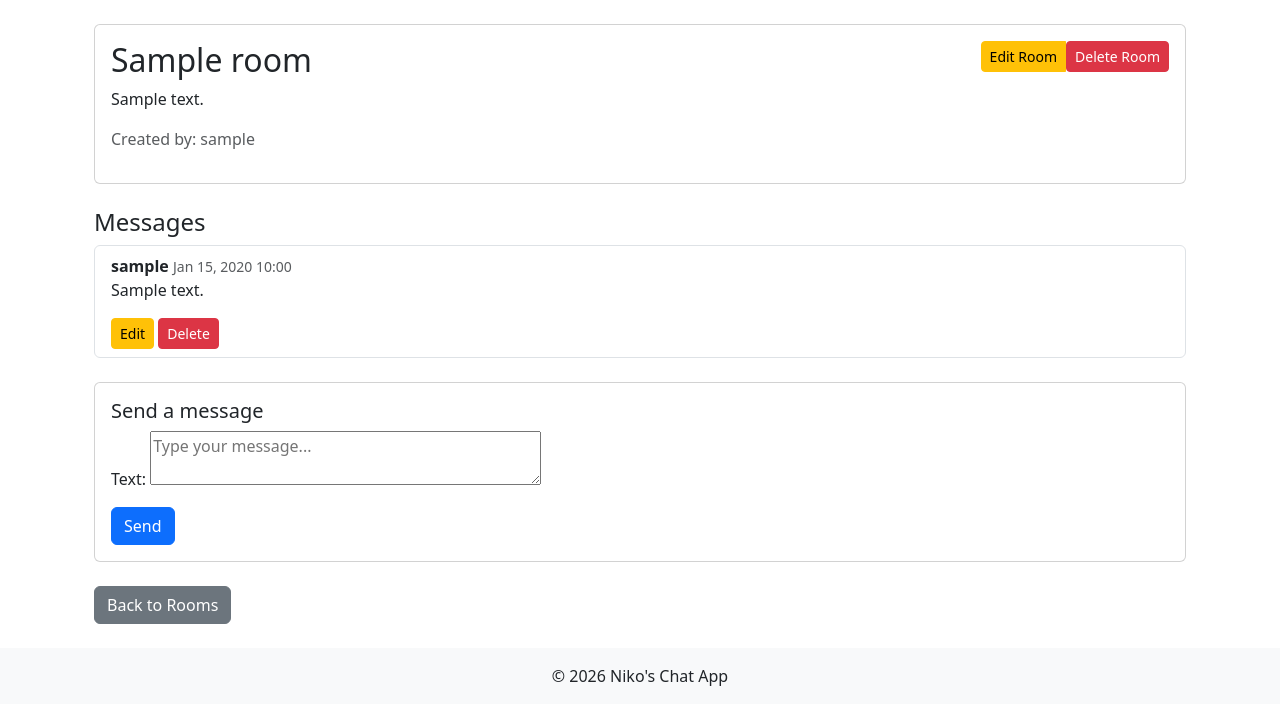
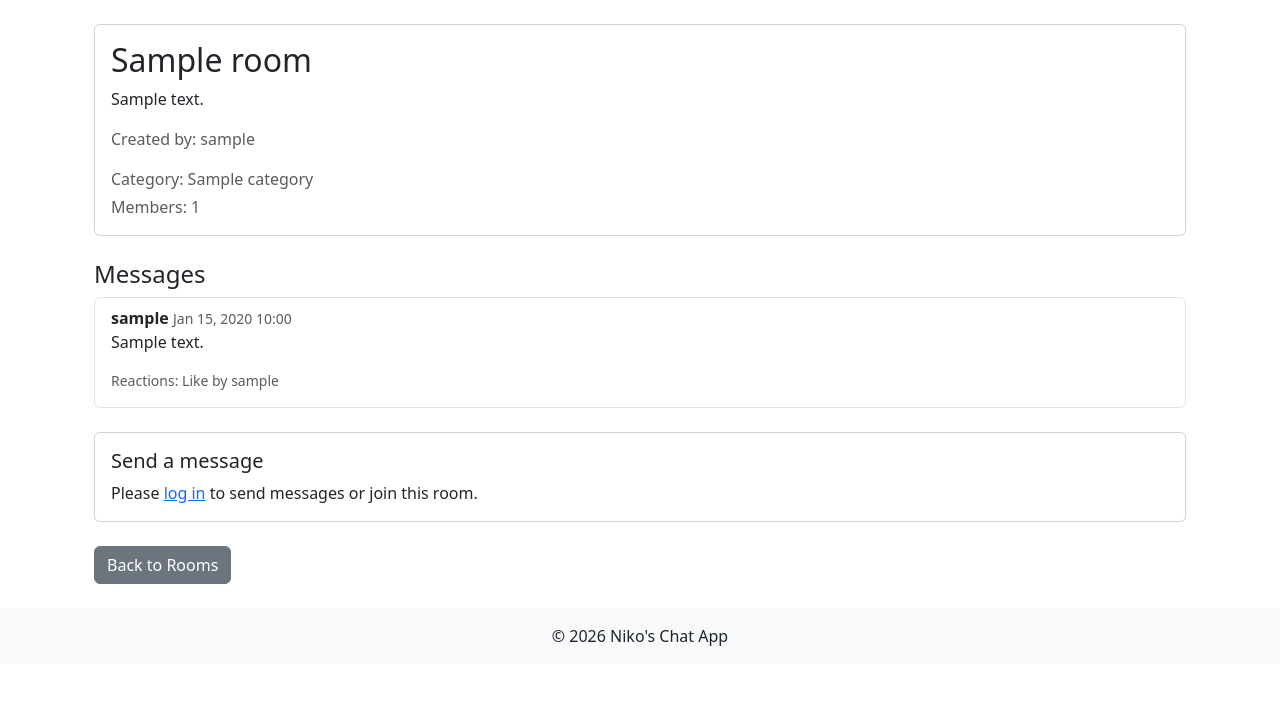
Before and after one commit to PoloPulseNiko/chat_app, a Django app: page /rooms/1/ in a window 1280 px wide. Shown: the part 56-781 px from the top of the page. Run offline with Django 5.2, Linux system fonts and the light colour scheme; tables that the repository leaves empty hold one stand-in row (values such as "Sample post").

Commit message:
Add private dashboard and room management improvements

```diff
--- a/chat_project/settings.py
+++ b/chat_project/settings.py
@@ -23,7 +23,7 @@ BASE_DIR = Path(__file__).resolve().parent.parent
 SECRET_KEY = 'django-insecure-_p(9s#j5yn3#^0(k#q-o*s+$h+sz6qb0ew(s4ca6_rdu$mxwn_'
 
 # SECURITY WARNING: don't run with debug turned on in production!
-DEBUG = False
+DEBUG = True
 
 ALLOWED_HOSTS = ["127.0.0.1", "localhost"]
 
--- a/messages_app/urls.py
+++ b/messages_app/urls.py
@@ -2,6 +2,6 @@ from django.urls import path
 from . import views
 
 urlpatterns = [
-    path("<int:pk>/delete/", views.message_delete, name="message_delete"),
-    path("<int:pk>/edit/", views.message_edit, name="message_edit"),
+    path("<int:pk>/delete/", views.MessageDeleteView.as_view(), name="message_delete"),
+    path("<int:pk>/edit/", views.MessageUpdateView.as_view(), name="message_edit"),
 ]
--- a/profiles_app/urls.py
+++ b/profiles_app/urls.py
@@ -2,6 +2,7 @@ from django.urls import path
 from . import views
 
 urlpatterns = [
+    path("dashboard/", views.DashboardView.as_view(), name="dashboard"),
     path("", views.profile_list, name="profile_list"),
     path("create/", views.profile_create, name="profile_create"),
     path("<int:pk>/", views.profile_detail, name="profile_detail"),
--- a/rooms_app/urls.py
+++ b/rooms_app/urls.py
@@ -2,9 +2,11 @@ from django.urls import path
 from . import views
 
 urlpatterns = [
-    path("", views.room_list, name="room_list"),
-    path("create/", views.room_create, name="room_create"),
-    path("<int:pk>/", views.room_detail, name="room_detail"),
-    path("<int:pk>/edit/", views.room_edit, name="room_edit"),
-    path("<int:pk>/delete/", views.room_delete, name="room_delete"),
+    path("", views.RoomListView.as_view(), name="room_list"),
+    path("create/", views.RoomCreateView.as_view(), name="room_create"),
+    path("<int:pk>/", views.RoomDetailView.as_view(), name="room_detail"),
+    path("<int:pk>/edit/", views.RoomUpdateView.as_view(), name="room_edit"),
+    path("<int:pk>/delete/", views.RoomDeleteView.as_view(), name="room_delete"),
+    path("<int:pk>/join/", views.RoomJoinView.as_view(), name="room_join"),
+    path("<int:pk>/leave/", views.RoomLeaveView.as_view(), name="room_leave"),
 ]
--- a/rooms_app/views.py
+++ b/rooms_app/views.py
@@ -1,67 +1,128 @@
-from django.shortcuts import render, redirect, get_object_or_404
-from .models import Room
-from .forms import RoomForm
+from django.contrib.auth.mixins import LoginRequiredMixin, UserPassesTestMixin
+from django.shortcuts import get_object_or_404, redirect
+from django.urls import reverse_lazy
+from django.views import View
+from django.views.generic import CreateView, DeleteView, DetailView, ListView, UpdateView
+
 from messages_app.forms import MessageForm
 from notifications_app.services import create_message_notifications, create_room_notifications
 from profiles_app.models import Profile
-from rooms_app.models import Membership
 
-def room_list(request):
-    rooms = Room.objects.all()
-    return render(request, "rooms_app/room_list.html", {"rooms": rooms})
+from .forms import RoomForm
+from .models import Membership, Room
 
-def room_detail(request, pk):
-    room = get_object_or_404(Room, pk=pk)
-    messages = room.messages.order_by("created_at")
 
-    if request.method == "POST":
+class RoomOwnerRequiredMixin(UserPassesTestMixin):
+    def test_func(self):
+        room = self.get_object()
+        return self.request.user.is_authenticated and room.creator == self.request.user.profile
+
+
+class RoomListView(ListView):
+    model = Room
+    template_name = "rooms_app/room_list.html"
+    context_object_name = "rooms"
+
+    def get_queryset(self):
+        return Room.objects.select_related("creator", "category").prefetch_related("members")
+
+
+class RoomDetailView(DetailView):
+    model = Room
+    template_name = "rooms_app/room_detail.html"
+    context_object_name = "room"
+
+    def get_queryset(self):
+        return Room.objects.select_related("creator", "category").prefetch_related(
+            "members",
+            "messages__sender",
+            "messages__reactions__profile",
+        )
+
+    def get_context_data(self, **kwargs):
+        context = super().get_context_data(**kwargs)
+        room = self.object
+        user_profile = getattr(self.request.user, "profile", None)
+        is_member = bool(user_profile and room.members.filter(pk=user_profile.pk).exists())
+
+        context["messages"] = room.messages.select_related("sender").prefetch_related("reactions__profile")
+        context["form"] = kwargs.get("form", MessageForm())
+        context["is_member"] = is_member
+        context["can_manage_room"] = bool(user_profile and room.creator_id == user_profile.pk)
+        context["can_post_message"] = is_member
+        return context
+
+    def post(self, request, *args, **kwargs):
+        self.object = self.get_object()
+        if not request.user.is_authenticated:
+            return redirect("login")
+        if not self.object.members.filter(pk=request.user.profile.pk).exists():
+            return redirect("room_detail", pk=self.object.pk)
+
         form = MessageForm(request.POST)
         if form.is_valid():
             message = form.save(commit=False)
-            if request.user.is_authenticated:
-                message.sender = request.user.profile
-            else:
-                message.sender = Profile.objects.first()
-            message.room = room
+            message.sender = request.user.profile
+            message.room = self.object
             message.save()
             create_message_notifications(message)
-            return redirect("room_detail", pk=room.pk)
-    else:
-        form = MessageForm()
+            return redirect("room_detail", pk=self.object.pk)
 
-    return render(request, "rooms_app/room_detail.html", {"room": room, "messages": messages, "form": form})
+        context = self.get_context_data(form=form)
+        return self.render_to_response(context)
 
-def room_create(request):
-    if request.method == "POST":
-        form = RoomForm(request.POST)
-        if form.is_valid():
-            room = form.save(commit=False)
-            if request.user.is_authenticated:
-                room.creator = request.user.profile
-            else:
-                room.creator = Profile.objects.first()
-            room.save()
-            room.members.add(room.creator)
-            Membership.objects.get_or_create(profile=room.creator, room=room)
-            return redirect("room_list")
-    else:
-        form = RoomForm()
-    return render(request, "rooms_app/room_form.html", {"form": form})
 
-def room_edit(request, pk):
-    room = get_object_or_404(Room, pk=pk)
-    if request.method == "POST":
-        form = RoomForm(request.POST, instance=room)
-        if form.is_valid():
-            room = form.save()
-            create_room_notifications(room)
-            return redirect("room_detail", pk=room.pk)
-    else:
-        form = RoomForm(instance=room)
-    return render(request, "rooms_app/room_form.html", {"form": form})
-def room_delete(request, pk):
-    room = get_object_or_404(Room, pk=pk)
-    if request.method == "POST":
-        room.delete()
-        return redirect("room_list")  # or wherever your list view is
-    return render(request, "rooms_app/room_confirm_delete.html", {"room": room})
+class RoomCreateView(LoginRequiredMixin, CreateView):
+    model = Room
+    form_class = RoomForm
+    template_name = "rooms_app/room_form.html"
+    success_url = reverse_lazy("room_list")
+
+    def form_valid(self, form):
+        room = form.save(commit=False)
+        room.creator = self.request.user.profile
+        room.save()
+        room.members.add(room.creator)
+        Membership.objects.get_or_create(profile=room.creator, room=room)
+        return redirect("room_list")
+
+
+class RoomUpdateView(LoginRequiredMixin, RoomOwnerRequiredMixin, UpdateView):
+    model = Room
+    form_class = RoomForm
+    template_name = "rooms_app/room_form.html"
+
+    def form_valid(self, form):
+        response = super().form_valid(form)
+        create_room_notifications(self.object)
+        return response
+
+    def get_success_url(self):
+        return reverse_lazy("room_detail", kwargs={"pk": self.object.pk})
+
+
+class RoomDeleteView(LoginRequiredMixin, RoomOwnerRequiredMixin, DeleteView):
+    model = Room
+    template_name = "rooms_app/room_confirm_delete.html"
+    success_url = reverse_lazy("room_list")
+
+
+class RoomJoinView(LoginRequiredMixin, View):
+    def post(self, request, pk):
+        room = get_object_or_404(Room, pk=pk)
+        profile = request.user.profile
+
+        room.members.add(profile)
+        Membership.objects.get_or_create(profile=profile, room=room)
+        return redirect("room_detail", pk=room.pk)
+
+
+class RoomLeaveView(LoginRequiredMixin, View):
+    def post(self, request, pk):
+        room = get_object_or_404(Room, pk=pk)
+        profile = request.user.profile
+
+        if room.creator_id != profile.pk:
+            room.members.remove(profile)
+            Membership.objects.filter(profile=profile, room=room).delete()
+        return redirect("room_detail", pk=room.pk)
--- a/templates/base.html
+++ b/templates/base.html
@@ -15,6 +15,7 @@
         </ul>
         <ul class="navbar-nav ms-auto">
             {% if user.is_authenticated %}
+                <li class="nav-item"><a class="nav-link" href="{% url 'dashboard' %}">Dashboard</a></li>
                 <li class="nav-item"><a class="nav-link" href="{% url 'notification_list' %}">Notifications</a></li>
                 <li class="nav-item"><a class="nav-link" href="{% url 'profile_detail' user.profile.pk %}">My Profile</a></li>
                 <li class="nav-item">
--- a/templates/rooms_app/room_detail.html
+++ b/templates/rooms_app/room_detail.html
@@ -10,14 +10,29 @@
         <h2 class="card-title">{{ room.name }}</h2>
         <p class="card-text">{{ room.description }}</p>
         <p class="text-muted">Created by: {{ room.creator.nickname }}</p>
+        {% if room.category %}
+          <p class="text-muted mb-1">Category: {{ room.category.name }}</p>
+        {% endif %}
+        <p class="text-muted mb-0">Members: {{ room.members.count }}</p>
       </div>
-      <div class="btn-group">
+      {% if user.is_authenticated %}
+        <div class="d-flex gap-2">
+          {% if can_manage_room %}
             <a href="{% url 'room_edit' room.pk %}" class="btn btn-warning btn-sm">Edit Room</a>
-        <form action="{% url 'room_delete' room.pk %}" method="post" style="display:inline;">
+            <a href="{% url 'room_delete' room.pk %}" class="btn btn-danger btn-sm">Delete Room</a>
+          {% elif is_member %}
+            <form action="{% url 'room_leave' room.pk %}" method="post">
               {% csrf_token %}
-          <button type="submit" class="btn btn-danger btn-sm">Delete Room</button>
+              <button type="submit" class="btn btn-outline-secondary btn-sm">Leave Room</button>
             </form>
+          {% else %}
+            <form action="{% url 'room_join' room.pk %}" method="post">
+              {% csrf_token %}
+              <button type="submit" class="btn btn-success btn-sm">Join Room</button>
+            </form>
+          {% endif %}
         </div>
+      {% endif %}
     </div>
   </div>
 
@@ -28,13 +43,19 @@
         <strong>{{ message.sender.nickname }}</strong>
         <small class="text-muted">{{ message.created_at|date:"M d, Y H:i" }}</small>
         <p>{{ message.text }}</p>
+        {% if message.reactions.exists %}
+          <p class="mb-2 text-muted small">
+            Reactions:
+            {% for reaction in message.reactions.all %}
+              <span class="me-2">{{ reaction.get_reaction_type_display }} by {{ reaction.profile.nickname }}</span>
+            {% endfor %}
+          </p>
+        {% endif %}
 
-        <!-- Edit/Delete buttons -->
+        {% if user.is_authenticated and message.sender == user.profile %}
           <a href="{% url 'message_edit' message.pk %}" class="btn btn-sm btn-warning">Edit</a>
-        <form action="{% url 'message_delete' message.pk %}" method="post" style="display:inline;">
-          {% csrf_token %}
-          <button type="submit" class="btn btn-sm btn-danger">Delete</button>
-        </form>
+          <a href="{% url 'message_delete' message.pk %}" class="btn btn-sm btn-danger">Delete</a>
+        {% endif %}
       </div>
     {% empty %}
       <p class="text-muted">No messages yet. Be the first to write one!</p>
@@ -44,6 +65,7 @@
   <div class="card">
     <div class="card-body">
       <h5 class="card-title">Send a message</h5>
+      {% if user.is_authenticated and can_post_message %}
         <form method="post">
           {% csrf_token %}
           {{ form.non_field_errors }}
@@ -54,6 +76,11 @@
           </div>
           <button type="submit" class="btn btn-primary">Send</button>
         </form>
+      {% elif user.is_authenticated %}
+        <p class="mb-0">Join this room first if you want to participate in the conversation.</p>
+      {% else %}
+        <p class="mb-0">Please <a href="{% url 'login' %}">log in</a> to send messages or join this room.</p>
+      {% endif %}
     </div>
   </div>
 
--- a/templates/rooms_app/room_list.html
+++ b/templates/rooms_app/room_list.html
@@ -6,7 +6,9 @@
 <div class="container mt-4">
     <h2>All Chat Rooms</h2>
 
-    <a href="{% url 'room_create' %}" class="btn btn-success mb-3">Create New Room</a>
+    {% if user.is_authenticated %}
+        <a href="{% url 'room_create' %}" class="btn btn-success mb-3">Create New Room</a>
+    {% endif %}
 
     <div class="list-group">
         {% for room in rooms %}
```
Also changed, not shown: messages_app/views.py (+22 -19 lines), profiles_app/views.py (+37 -0 lines), templates/profiles_app/dashboard.html (added, +106 -0 lines), templates/profiles_app/profile_detail.html (+5 -2 lines), templates/rooms_app/room_form.html (+9 -4 lines). Lines whose indentation alone changed are shown as unchanged.
